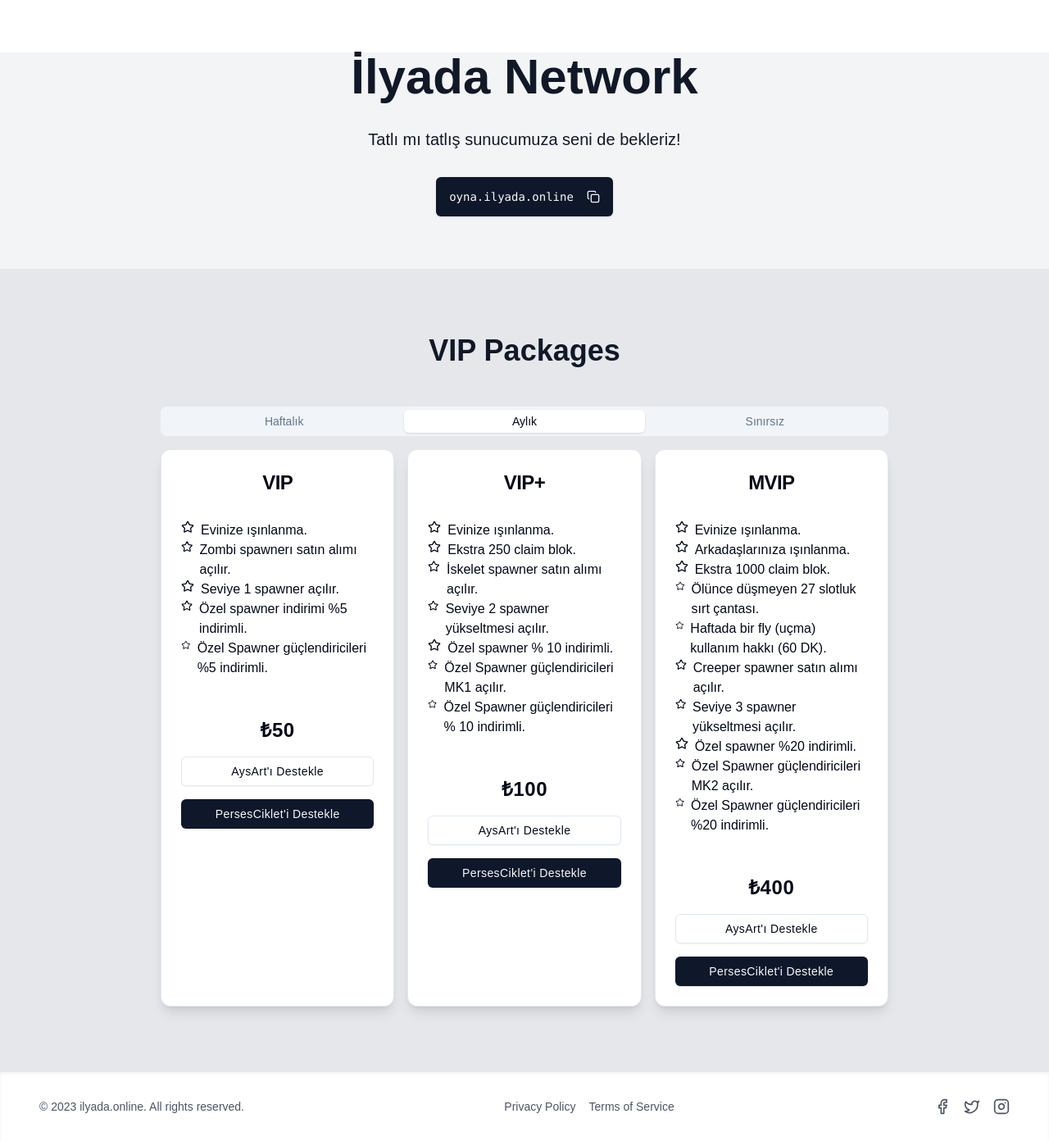
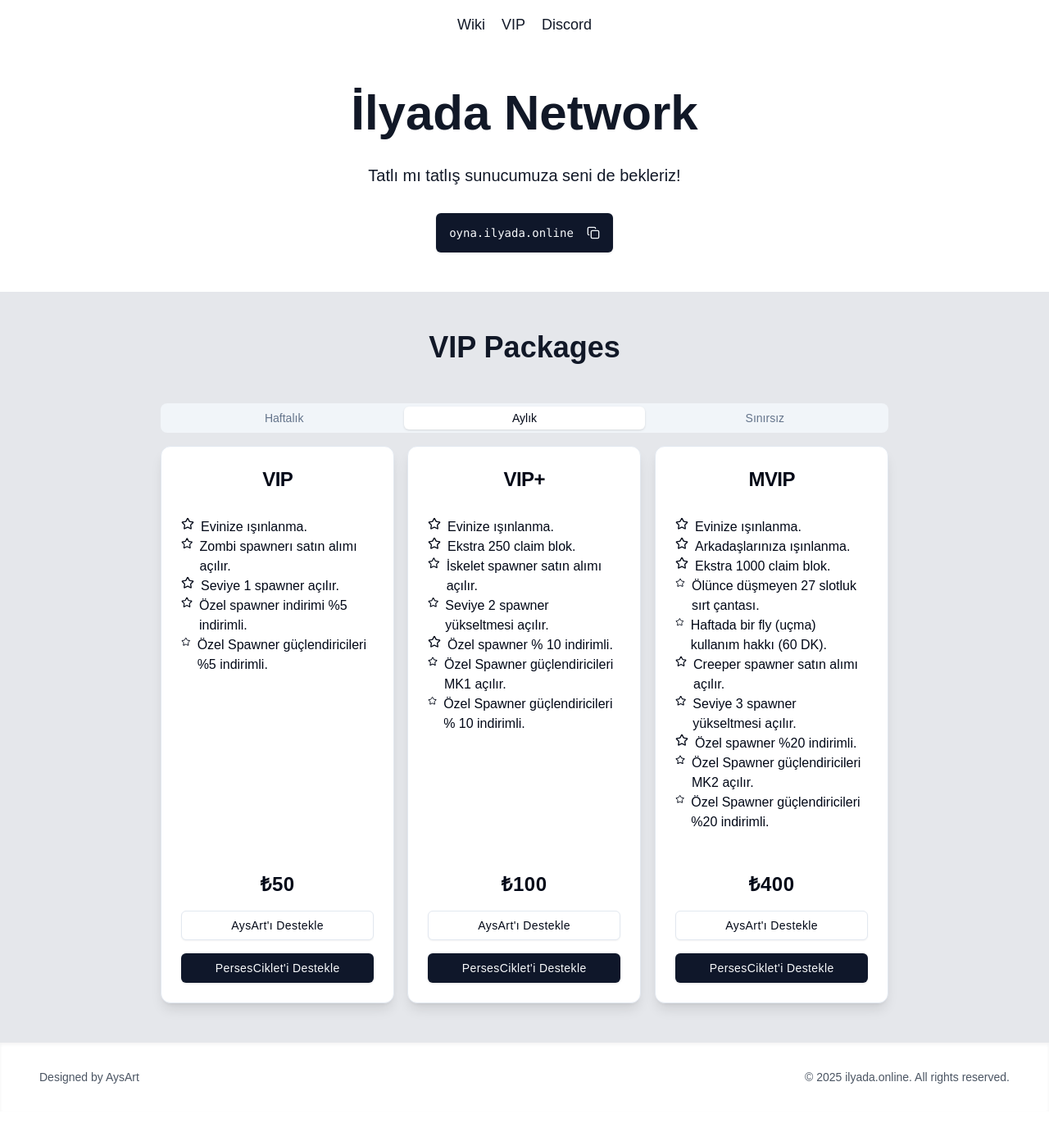
Before and after one commit to igdiaysu/ilyada-network, a Next.js app: page / in a window 1280 px wide. Shown: the whole page at 82% size. After the commit the page ends 1356 px from the top, so only its background shows below. Built offline with nearby package versions, Linux system fonts and the light colour scheme.

Commit message:
server-kurallari fixed and added header

```diff
--- a/app/page.tsx
+++ b/app/page.tsx
@@ -2,18 +2,16 @@
 
 import * as React from "react"
 import { useState } from "react"
-import { Copy, Check, Star, Facebook, Twitter, Instagram } from "lucide-react"
+import { Copy, Check, Star } from "lucide-react"
 import Link from "next/link"
 
 // NOTE: HEADER İÇİN GEREKLİLER
-// import { cn } from "@/lib/utils"
-// import {
-//   NavigationMenu,
-//   NavigationMenuItem,
-//   NavigationMenuLink,
-//   NavigationMenuList,
-//   navigationMenuTriggerStyle,
-// } from "@/components/ui/navigation-menu"
+import {
+  NavigationMenu,
+  NavigationMenuItem,
+  NavigationMenuLink,
+  NavigationMenuList,
+} from "@/components/ui/navigation-menu"
 
 import { Tabs, TabsContent, TabsList, TabsTrigger } from "@/components/ui/tabs"
 
@@ -30,9 +28,9 @@ import { Button } from "@/components/ui/button"
 
 export default function Home() {
   return (
-    <div className="min-h-screen bg-gray-100 dark:bg-zinc-900 text-gray-900 dark:text-gray-100">
+    <div className="min-h-screen text-gray-900 dark:text-gray-100">
+      <HeaderSection />
       <main>
-        {/* <Header /> */}
         <Hero />
         <VIPPackages />
       </main>
@@ -41,64 +39,38 @@ export default function Home() {
   )
 }
 
-// NOTE: AŞAĞISI HEADER - export function Header() ve const ListItem
-// export function Header() {
-//   return (
-//     <NavigationMenu>
-//       <p>İlyada Network</p>
-//       <NavigationMenuList>
-//         <NavigationMenuItem>
-//           <Link href="/wiki" legacyBehavior passHref>
-//             <NavigationMenuLink className={navigationMenuTriggerStyle()}>
-//               Wiki
-//             </NavigationMenuLink>
-//           </Link>
-//         </NavigationMenuItem>
-//         <NavigationMenuItem>
-//           <Link href="#vip" legacyBehavior passHref>
-//             <NavigationMenuLink className={navigationMenuTriggerStyle()}>
-//               VIP
-//             </NavigationMenuLink>
-//           </Link>
-//         </NavigationMenuItem>
-//         <NavigationMenuItem>
-//           <Link href="https://discord.gg/bqhTn5wMeK" legacyBehavior passHref>
-//             <NavigationMenuLink className={navigationMenuTriggerStyle()}>
-//               Discord
-//             </NavigationMenuLink>
-//           </Link>
-//         </NavigationMenuItem>
-//       </NavigationMenuList>
-//     </NavigationMenu>
-//   )
-// }
-
-// const ListItem = React.forwardRef<
-//   React.ElementRef<"a">,
-//   React.ComponentPropsWithoutRef<"a">
-// >(({ className, title, children, ...props }, ref) => {
-//   return (
-//     <li>
-//       <NavigationMenuLink asChild>
-//         <a
-//           ref={ref}
-//           className={cn(
-//             "block select-none space-y-1 rounded-md p-3 leading-none no-underline outline-none transition-colors hover:bg-accent hover:text-accent-foreground focus:bg-accent focus:text-accent-foreground",
-//             className
-//           )}
-//           {...props}
-//         >
-//           <div className="text-sm font-medium leading-none">{title}</div>
-//           <p className="line-clamp-2 text-sm leading-snug text-muted-foreground">
-//             {children}
-//           </p>
-//         </a>
-//       </NavigationMenuLink>
-//     </li>
-//   )
-// })
-// ListItem.displayName = "ListItem"
-
+// HEADER
+function HeaderSection() {
+  return (
+    <header className="flex justify-center">
+      <NavigationMenu className="p-4">
+        <NavigationMenuList className="gap-4">
+          <NavigationMenuItem>
+            <Link href="/wiki" legacyBehavior passHref >
+              <NavigationMenuLink>
+                <span className="text-lg">Wiki</span>
+              </NavigationMenuLink>
+            </Link>
+          </NavigationMenuItem>
+          <NavigationMenuItem>
+            <Link href="#vip-packages" legacyBehavior passHref>
+              <NavigationMenuLink>
+                <span className="text-lg">VIP</span>
+              </NavigationMenuLink>
+            </Link>
+          </NavigationMenuItem>
+          <NavigationMenuItem>
+            <Link href="https://discord.gg/bqhTn5wMeK" legacyBehavior passHref>
+              <NavigationMenuLink>
+                <span className="text-lg">Discord</span>
+              </NavigationMenuLink>
+            </Link>
+          </NavigationMenuItem>
+        </NavigationMenuList>
+      </NavigationMenu>
+    </header>
+  )
+}
 
 function Hero() {
   const [javaCopied, setJavaCopied] = useState(false)
@@ -110,7 +82,7 @@ function Hero() {
   }
 
   return (
-    <section id="hero" className="flex flex-col items-center gap-4 m-16 space-y-4 h-fit">
+    <section id="hero" className="flex flex-col items-center gap-4 p-12 space-y-4 h-fit">
       <h1 className="text-4xl md:text-5xl lg:text-6xl font-bold text-center">
         İlyada Network
       </h1>
@@ -286,13 +258,11 @@ function VIPPackages() {
   ]
 
   return (
-    <section id="vip-packages" className="flex flex-col items-center py-20 px-6 md:px-8 lg:px-12 bg-gray-200 dark:bg-zinc-800">
+    <section id="vip-packages" className="flex flex-col items-center py-12 px-4 md:px-8 lg:px-12 bg-gray-200 dark:bg-zinc-800">
       <h2 className="text-3xl md:text-4xl font-bold mb-12 text-center">
         VIP Packages
       </h2>
-      {/* TODO: oğuz abiye açıklama: bir alt satırda className'e gap-1 varmış, bunu kaldırınca çözüldü. */}
       <Tabs defaultValue={packages[1].title} className="flex flex-col w-3/4 max-md:w-full">
-        {/* TODO: oğuz abiye açıklama: aralığı aşağıdakine mb-4 vererek sabit tutmayı becerdik ^^ */}
         <TabsList className="grid w-full grid-cols-3 mb-4">
           {packages.map((pkg) => (
             <TabsTrigger key={pkg.title} value={pkg.title}>{pkg.title}</TabsTrigger>
@@ -322,27 +292,29 @@ function VIPPackages() {
   )
 }
 
-// transition - all duration - 300 transform hover: -translate - y - 1
 function PackageCard({ name, features, price }: { name: string; features: string[]; price: number }) {
   return (
-    <Card className="shadow-lg hover:shadow-xl">
-      <CardHeader className="flex-none">
+    <Card className="flex flex-col sm:justify-between shadow-lg hover:shadow-xl sm:transition-all sm:duration-300 sm:transform sm:hover:-translate-y-1">
+      <div className="flex-none">
+        {/* <CardHeader className="flex-none"> */}
+        <CardHeader>
           <CardTitle className="text-2xl font-bold text-center">{name}</CardTitle>
           <CardDescription></CardDescription>
         </CardHeader>
         <CardContent>
-        {/* TODO: Star emojisi li'nin icon'u olarak eklenmeli! */}
+          {/* [ ] Star emojisi li'nin icon'u olarak eklenmeli! */}
           <ul className="mb-6">
             {features.map((feature, index) => (
-            // TODO: list icon ekleyemiyorum, mesela list-disc çalışmıyor. neden olabilir?
+              // [ ] list icon ekleyemiyorum, mesela list-disc çalışmıyor. neden olabilir?
               <li key={index} className="flex gap-2">
-              {/* TODO: size'ında responsive'de sorun var, class'la yapmayı ve size propsunu ezmeyi denedim ama olmadı. */}
+                {/* [ ] size'ında responsive'de sorun var, class'la yapmayı ve size propsunu ezmeyi denedim ama olmadı. */}
                 <Star size={16} className="items-start" />
                 {feature}
               </li>
             ))}
           </ul>
         </CardContent>
+      </div>
       <CardFooter className="flex flex-col flex-none gap-4 max-md:gap-2 tracking-wide">
         <div className="w-full text-center text-2xl font-bold tracking-wide">₺{price}</div>
         <Button variant="outline" className="w-full">AysArt&#39;ı Destekle</Button>
@@ -357,24 +329,26 @@ function Footer() {
   return (
     <footer className="bg-white dark:bg-zinc-800 py-8 px-6 md:px-8 lg:px-12 shadow-inner">
       <div className="container mx-auto flex flex-col md:flex-row justify-between items-center">
-        <div className="text-sm text-gray-600 dark:text-gray-400 mb-4 md:mb-0">
-          © 2023 ilyada.online. All rights reserved.
-        </div>
         <div className="flex space-x-4 mb-4 md:mb-0">
           <Link
-            href="/privacy"
+            href="https://github.com/igdiaysu"
             className="text-sm text-gray-600 dark:text-gray-400 hover:text-indigo-600 dark:hover:text-indigo-400 transition-colors"
           >
-            Privacy Policy
+            Designed by AysArt
           </Link>
-          <Link
+
+          {/* <Link
             href="/terms"
             className="text-sm text-gray-600 dark:text-gray-400 hover:text-indigo-600 dark:hover:text-indigo-400 transition-colors"
           >
             Terms of Service
-          </Link>
+          </Link> */}
         </div>
-        <div className="flex space-x-4">
+        <div className="text-sm text-gray-600 dark:text-gray-400 mb-4 md:mb-0">
+          © 2025 ilyada.online. All rights reserved.
+        </div>
+
+        {/* <div className="flex space-x-4">
           <a
             href="https://facebook.com"
             target="_blank"
@@ -399,117 +373,8 @@ function Footer() {
           >
             <Instagram size={20} />
           </a>
-        </div>
+        </div> */}
       </div>
     </footer>
   )
 }
-
-
-
-
-// import Image from "next/image";
-
-// export default function Home() {
-//   return (
-//     <div className="grid grid-rows-[20px_1fr_20px] items-center justify-items-center min-h-screen p-8 pb-20 gap-16 sm:p-20 font-[family-name:var(--font-geist-sans)]">
-
-//     </div>
-
-// <div className="grid grid-rows-[20px_1fr_20px] items-center justify-items-center min-h-screen p-8 pb-20 gap-16 sm:p-20 font-[family-name:var(--font-geist-sans)]">
-//   <main className="flex flex-col gap-8 row-start-2 items-center sm:items-start">
-//     <Image
-//       className="dark:invert"
-//       src="/next.svg"
-//       alt="Next.js logo"
-//       width={180}
-//       height={38}
-//       priority
-//     />
-//     <ol className="list-inside list-decimal text-sm text-center sm:text-left font-[family-name:var(--font-geist-mono)]">
-//       <li className="mb-2">
-//         Get started by editing{" "}
-//         <code className="bg-black/[.05] dark:bg-white/[.06] px-1 py-0.5 rounded font-semibold">
-//           app/page.tsx
-//         </code>
-//         .
-//       </li>
-//       <li>Save and see your changes instantly.</li>
-//     </ol>
-
-//     <div className="flex gap-4 items-center flex-col sm:flex-row">
-//       <a
-//         className="rounded-full border border-solid border-transparent transition-colors flex items-center justify-center bg-foreground text-background gap-2 hover:bg-[#383838] dark:hover:bg-[#ccc] text-sm sm:text-base h-10 sm:h-12 px-4 sm:px-5"
-//         href="https://vercel.com/new?utm_source=create-next-app&utm_medium=appdir-template-tw&utm_campaign=create-next-app"
-//         target="_blank"
-//         rel="noopener noreferrer"
-//       >
-//         <Image
-//           className="dark:invert"
-//           src="/vercel.svg"
-//           alt="Vercel logomark"
-//           width={20}
-//           height={20}
-//         />
-//         Deploy now
-//       </a>
-//       <a
-//         className="rounded-full border border-solid border-black/[.08] dark:border-white/[.145] transition-colors flex items-center justify-center hover:bg-[#f2f2f2] dark:hover:bg-[#1a1a1a] hover:border-transparent text-sm sm:text-base h-10 sm:h-12 px-4 sm:px-5 sm:min-w-44"
-//         href="https://nextjs.org/docs?utm_source=create-next-app&utm_medium=appdir-template-tw&utm_campaign=create-next-app"
-//         target="_blank"
-//         rel="noopener noreferrer"
-//       >
-//         Read our docs
-//       </a>
-//     </div>
-//   </main>
-//   <footer className="row-start-3 flex gap-6 flex-wrap items-center justify-center">
-//     <a
-//       className="flex items-center gap-2 hover:underline hover:underline-offset-4"
-//       href="https://nextjs.org/learn?utm_source=create-next-app&utm_medium=appdir-template-tw&utm_campaign=create-next-app"
-//       target="_blank"
-//       rel="noopener noreferrer"
-//     >
-//       <Image
-//         aria-hidden
-//         src="/file.svg"
-//         alt="File icon"
-//         width={16}
-//         height={16}
-//       />
-//       Learn
-//     </a>
-//     <a
-//       className="flex items-center gap-2 hover:underline hover:underline-offset-4"
-//       href="https://vercel.com/templates?framework=next.js&utm_source=create-next-app&utm_medium=appdir-template-tw&utm_campaign=create-next-app"
-//       target="_blank"
-//       rel="noopener noreferrer"
-//     >
-//       <Image
-//         aria-hidden
-//         src="/window.svg"
-//         alt="Window icon"
-//         width={16}
-//         height={16}
-//       />
-//       Examples
-//     </a>
-//     <a
-//       className="flex items-center gap-2 hover:underline hover:underline-offset-4"
-//       href="https://nextjs.org?utm_source=create-next-app&utm_medium=appdir-template-tw&utm_campaign=create-next-app"
-//       target="_blank"
-//       rel="noopener noreferrer"
-//     >
-//       <Image
-//         aria-hidden
-//         src="/globe.svg"
-//         alt="Globe icon"
-//         width={16}
-//         height={16}
-//       />
-//       Go to nextjs.org →
-//     </a>
-//   </footer>
-// </div>
-//   );
-// }
```
Also changed, not shown: app/wiki/page.tsx (+5 -11 lines), app/wiki/server-kurallari/page.tsx (+25 -23 lines), components/app-sidebar.tsx (+6 -124 lines). Lines whose indentation alone changed are shown as unchanged.
